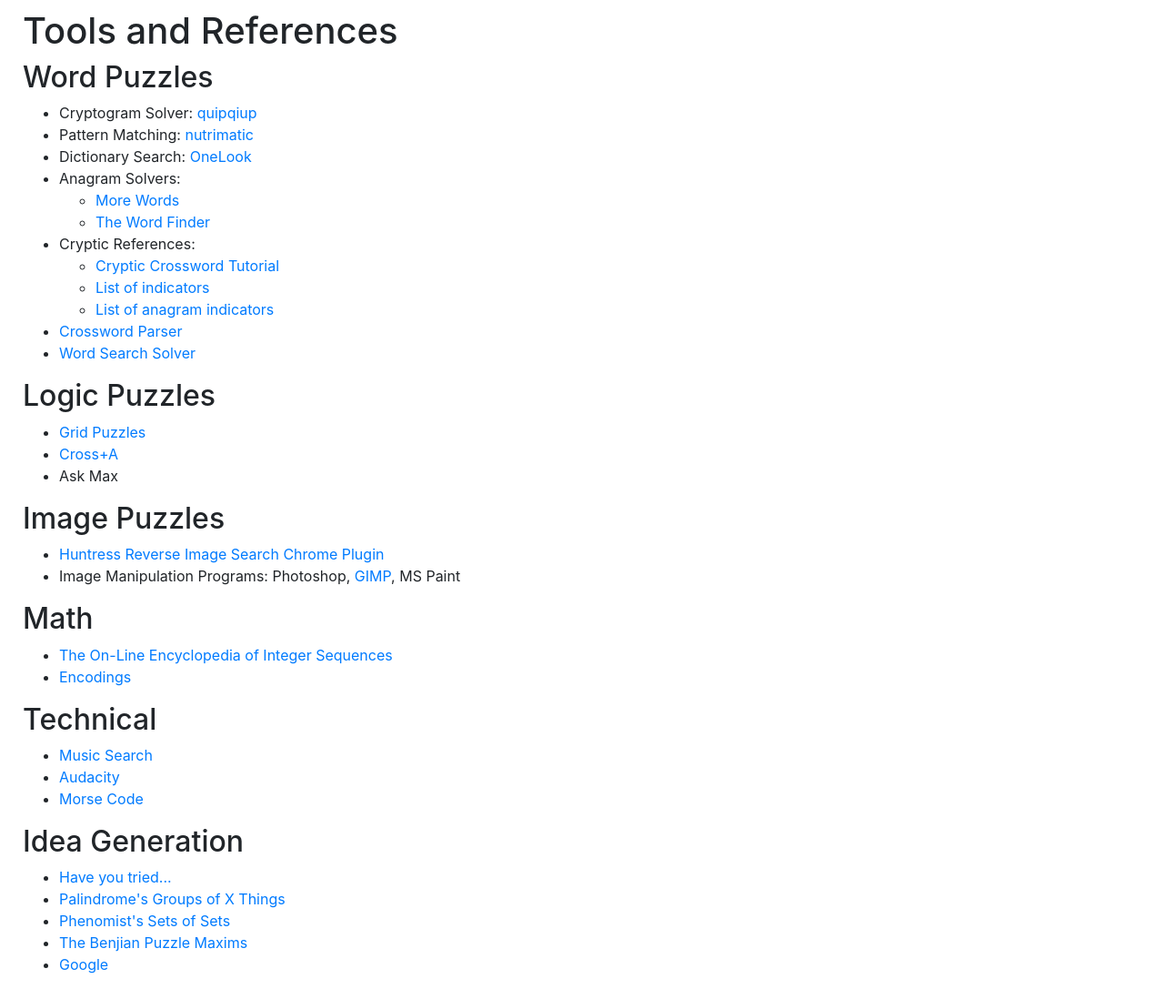
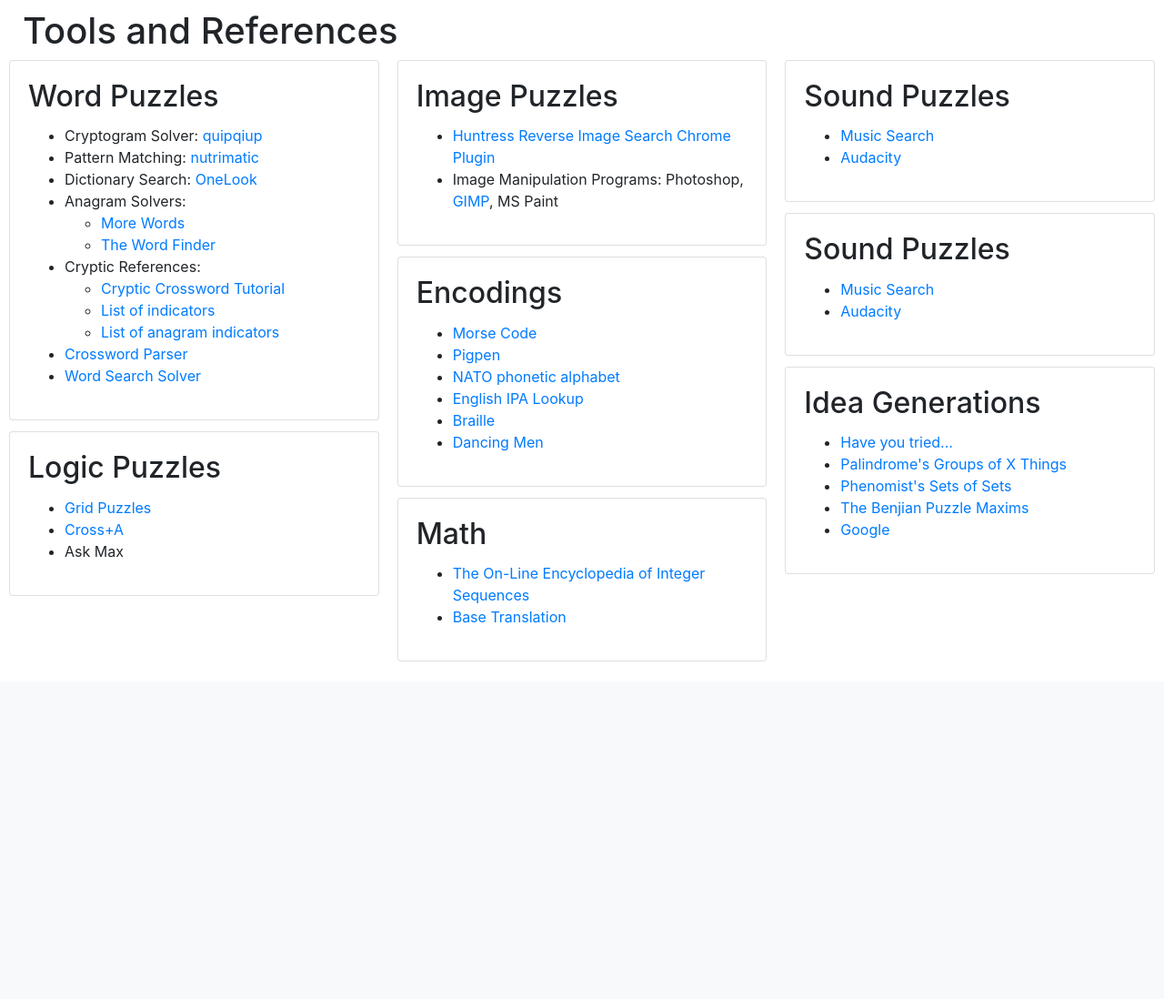
Before and after one commit to cardinalitypuzzles/cardboard, a Django app: page /hunts/tools in a window 1280 px wide. Shown: the part 56-1154 px from the top of the page at 91% size. After the commit the page ends 783 px from the top, so only its background shows below. Run offline with Django 3.2, Linux system fonts and the light colour scheme; the visitor is signed in with stand-in values (Sample User, id 1); parts of the project's set-up code (start-up, migrations or seed data) failed here and were passed over; some libraries are stand-ins or nearby versions.

Commit message:
tools page styling

```diff
--- a/hunts/templates/tools.html
+++ b/hunts/templates/tools.html
@@ -6,10 +6,11 @@
         <h1>Tools and References</h1>
     </div>
 
-    <div class="col-10">
-        <h2>Word Puzzles</h2>
-    </div>
-    <div class="col-10">
+    <div class="card-columns">
+        <div class="card" >
+            <div class="card-body">
+                <div class="card-title"><h2>Word Puzzles</h2></div>
+                <div class="card-text">
                     <ul>
                         <li>Cryptogram Solver: <a href="https://quipqiup.com/">quipqiup</a></li>
                         <li>Pattern Matching: <a href="https://nutrimatic.org/">nutrimatic</a></li>
@@ -31,53 +32,93 @@
                         <li><a href="https://www.dcode.fr/word-search-solver">Word Search Solver</a></li>
                     </ul>
                 </div>
+            </div>
+        </div>
 
-    <div class="col-10">
-        <h2>Logic Puzzles</h2>
-    </div>
-    <div class="col-10">
+        <div class="card" >
+            <div class="card-body">
+                <div class="card-title"><h2>Logic Puzzles</h2></div>
+                <div class="card-text">
                     <ul>
                         <li><a href="https://en.wikipedia.org/wiki/Nikoli_(publisher)">Grid Puzzles</a></li>
                         <li><a href="http://www.cross-plus-a.com/puzzles.htm">Cross+A</a></li>
                         <li>Ask Max</li>
                     </ul>
                 </div>
+            </div>
+        </div>
 
-    <div class="col-10">
-        <h2>Image Puzzles</h2>
-    </div>
-    <div class="col-10">
+        <div class="card" >
+            <div class="card-body">
+                <div class="card-title"><h2>Image Puzzles</h2></div>
+                <div class="card-text">
                     <ul>
                         <li><a href="https://chrome.google.com/webstore/detail/huntress-reverse-image-se/nkhjamjppefmeceaokadfacbdmmcmdpg?hl=en">Huntress Reverse Image Search Chrome Plugin</a></li>
                         <li>Image Manipulation Programs: Photoshop, <a href="https://www.gimp.org/">GIMP</a>, MS Paint</li>
                     </ul>
                 </div>
+            </div>
+        </div>
 
-    <div class="col-10">
-        <h2>Math</h2>
+        <div class="card" >
+            <div class="card-body">
+                <div class="card-title"><h2>Encodings</h2></div>
+                <div class="card-text">
+                    <ul>
+                        <li><a href="https://morsecode.world/international/translator.html">Morse Code</a></li>
+                        <li><a href="https://en.wikipedia.org/wiki/Pigpen_cipher">Pigpen</a></li>
+                        <li><a href="https://en.wikipedia.org/wiki/NATO_phonetic_alphabet">NATO phonetic alphabet
+            </a></li>
+                        <li><a href="https://open-dict-data.github.io/ipa-lookup/en/">English IPA Lookup</a></li>
+                        <li><a href="https://en.wikipedia.org/wiki/English_Braille#Alphabet">Braille</a></li>
+                        <li><a href="https://www.dcode.fr/dancing-men-cipher">Dancing Men</a></li>
+                    </ul>
                 </div>
-    <div class="col-10">
+            </div>
+        </div>
+
+        <div class="card" >
+            <div class="card-body">
+                <div class="card-title"><h2>Math</h2></div>
+                <div class="card-text">
                     <ul>
                         <li><a href="https://oeis.org/">The On-Line Encyclopedia of Integer Sequences</a></li>
-            <li><a href="https://www.paulschou.com/tools/xlate/">Encodings</a></li>
+                        <li><a href="https://www.paulschou.com/tools/xlate/">Base Translation</a></li>
                     </ul>
                 </div>
+            </div>
+        </div>
 
-    <div class="col-10">
-        <h2>Technical</h2>
-    </div>
-    <div class="col-10">
+        <div class="card" >
+            <div class="card-body">
+                <div class="card-title"><h2>Sound Puzzles</h2></div>
+                <div class="card-text">
                     <ul>
                         <li><a href="https://www.midomi.com/">Music Search</a></li>
                         <li><a href="https://www.audacityteam.org/">Audacity</a></li>
-            <li><a href="https://morsecode.world/international/translator.html">Morse Code</a></li>
                     </ul>
                 </div>
+            </div>
+        </div>
 
-    <div class="col-10">
-        <h2>Idea Generation</h2>
+
+        <div class="card" >
+            <div class="card-body">
+                <div class="card-title"><h2>Sound Puzzles</h2></div>
+                <div class="card-text">
+                    <ul>
+                        <li><a href="https://www.midomi.com/">Music Search</a></li>
+                        <li><a href="https://www.audacityteam.org/">Audacity</a></li>
+                    </ul>
                 </div>
-    <div class="col-10">
+            </div>
+        </div>
+
+
+        <div class="card" >
+            <div class="card-body">
+                <div class="card-title"><h2>Idea Generations</h2></div>
+                <div class="card-text">
                     <ul>
                         <li><a href="https://www.mit.edu/~puzzle/resources/haveyoutried.pdf">Have you tried...</a></li>
                         <li><a href="https://docs.google.com/spreadsheets/d/1hmQcKTU7JMEQSOXvJNVCrzBQwXS2t371wLB1rXrA9lk/edit#gid=0">Palindrome's Groups of X Things</a></li>
@@ -86,6 +127,21 @@
                         <li><a href="https://www.google.com/">Google</a></li>
                     </ul>
                 </div>
+            </div>
+        </div>
+
+    </div>
+
+
+
+
+
+
+
+
+
+
+
 
 
 </div>
```
Lines whose indentation alone changed are shown as unchanged.
